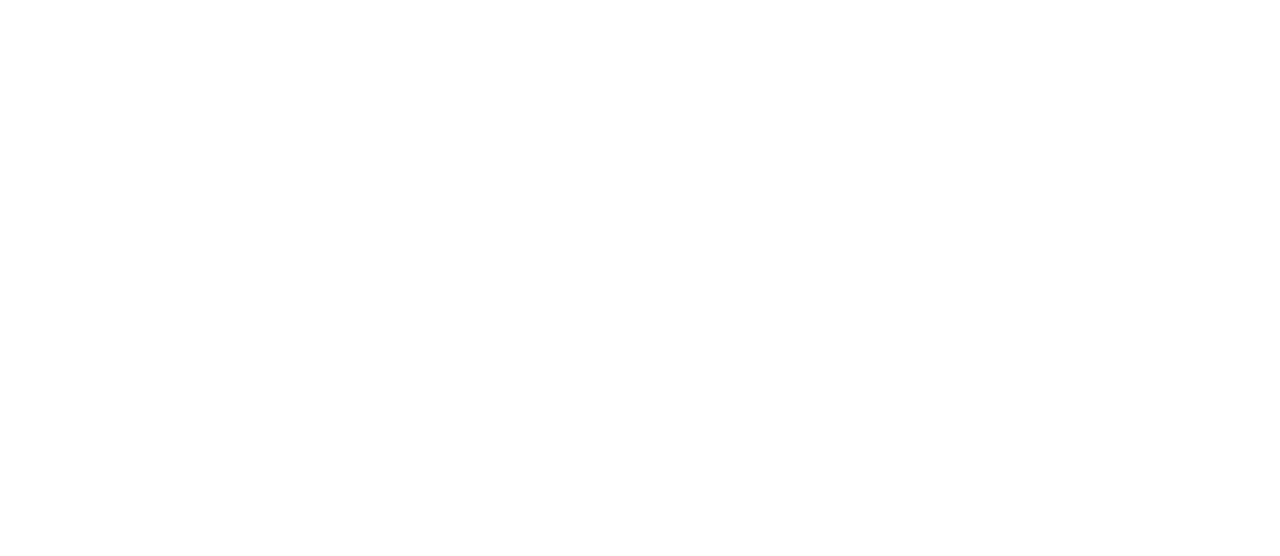
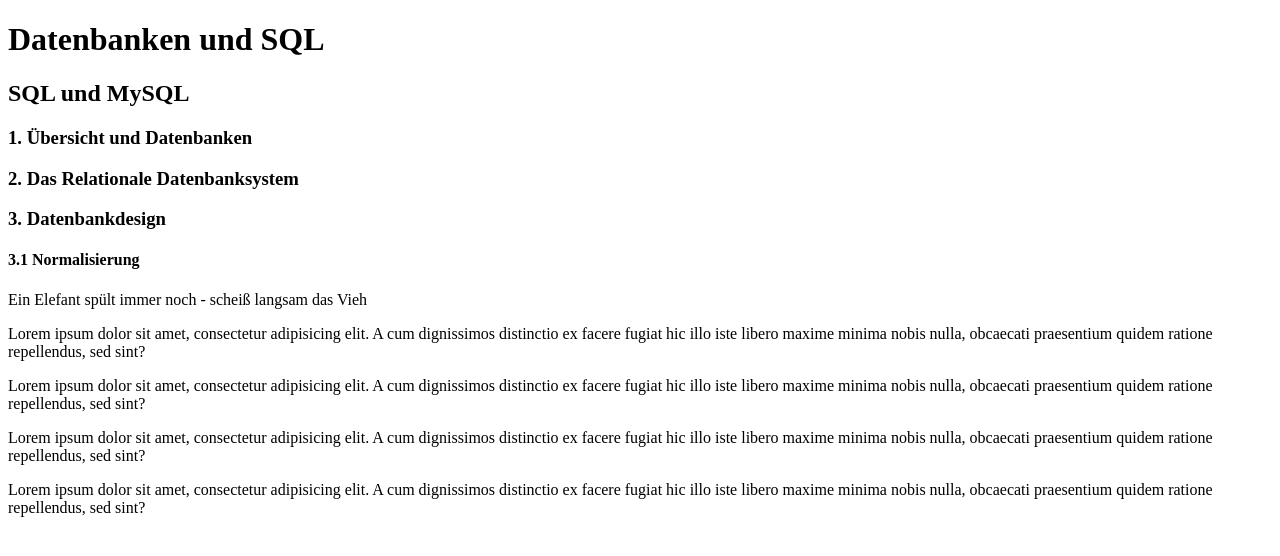
Before and after one commit to QuiteBitter/htdocs, a plain HTML site: page 002_html_einfuehrung_in_html/index.html in a window 1280 px wide. Drawn offline with Linux system fonts and the light colour scheme.

Commit message:
second comit

```diff
--- a/002_html_einfuehrung_in_html/index.html
+++ b/002_html_einfuehrung_in_html/index.html
@@ -1,10 +1,21 @@
 <!DOCTYPE html>
-<html lang="en">
+<html lang="de">
 <head>
     <meta charset="UTF-8">
-    <title>Title</title>
+    <meta name="viewport" content="width=device-width, initial-scale=1.0">
+    <title>Einführung in HTML</title>
 </head>
 <body>
-
+    <h1>Datenbanken und SQL</h1>
+    <h2>SQL und MySQ<span>L</span> </h2>
+    <h3>1. Übersicht und Datenbanken</h3>
+    <h3>2. Das Relationale Datenbanksystem</h3>
+    <h3>3. Datenbankdesign</h3>
+    <h4>3.1 Normalisierung</h4>
+    <p>Ein Elefant spült immer noch - scheiß langsam das Vieh</p>
+    <p>Lorem ipsum dolor sit amet, consectetur adipisicing elit. A cum dignissimos distinctio ex facere fugiat hic illo iste libero maxime minima nobis nulla, obcaecati praesentium quidem ratione repellendus, sed sint?</p>
+    <p>Lorem ipsum dolor sit amet, consectetur adipisicing elit. A cum dignissimos distinctio ex facere fugiat hic illo iste libero maxime minima nobis nulla, obcaecati praesentium quidem ratione repellendus, sed sint?</p>
+    <p>Lorem ipsum dolor sit amet, consectetur adipisicing elit. A cum dignissimos distinctio ex facere fugiat hic illo iste libero maxime minima nobis nulla, obcaecati praesentium quidem ratione repellendus, sed sint?</p>
+    <p>Lorem ipsum dolor sit amet, consectetur adipisicing elit. A cum dignissimos distinctio ex facere fugiat hic illo iste libero maxime minima nobis nulla, obcaecati praesentium quidem ratione repellendus, sed sint?</p>
 </body>
 </html>
```
